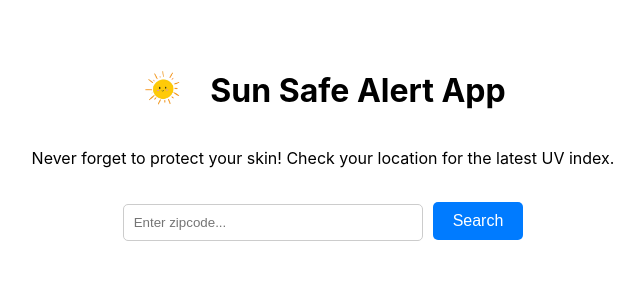
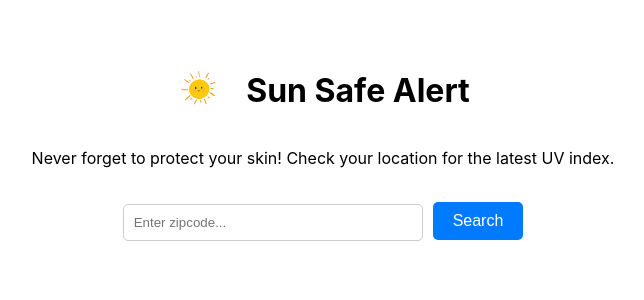
Before and after one commit to vhangsan/sunscreen-reminder-app, a React (Create React App) app: page / in a window 1280 px wide. Shown: the top 300 px of the page, without its empty margins (317-961 px from the left). Built offline with nearby package versions, Linux system fonts and the light colour scheme.

Commit message:
reduce UV index by one decimal

```diff
--- a/public/index.html
+++ b/public/index.html
@@ -24,7 +24,7 @@
       work correctly both with client-side routing and a non-root public URL.
       Learn how to configure a non-root public URL by running `npm run build`.
     -->
-    <title>Sun Safe Alert App</title>
+    <title>Sun Safe Alert</title>
   </head>
   <body>
     <noscript>You need to enable JavaScript to run this app.</noscript>
--- a/src/App.js
+++ b/src/App.js
@@ -64,10 +64,13 @@ function App() {
         alert('No UV data found for the provided coordinates.');
         return;
       }
+
+      const formattedUV = parseFloat(uvData.result.uv.toFixed(1));
       const formattedUvTime = format(new Date(uvData.result.uv_time), 'MMM d, yyyy h:mm a');
 
       setUvInfo({
         ...uvData.result,
+        uv: formattedUV,
         uv_time: formattedUvTime
       })
 
@@ -97,7 +100,7 @@ function App() {
 
     } catch (error) {
       console.error('Error fetching UV info:', error);
-      setError('Error fetching UV info');
+      setError(`Error fetching UV info: ${error.response?.data?.message || error.message}`);
     } finally {
       setLoading(false);
     }
@@ -114,7 +117,7 @@ function App() {
     <div className="app-container">
       <div className="header">
         <img src={sunPic} alt="Sun Icon" className="header-image"/>
-        <h1>Sun Safe Alert App</h1>
+        <h1>Sun Safe Alert</h1>
       </div>
       <p>Never forget to protect your skin! Check your location for the latest UV index.</p>
       <div className="search-box">
```
